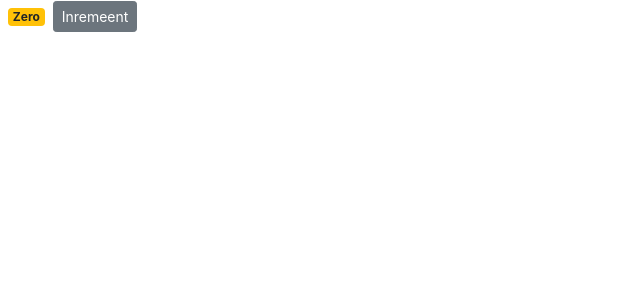
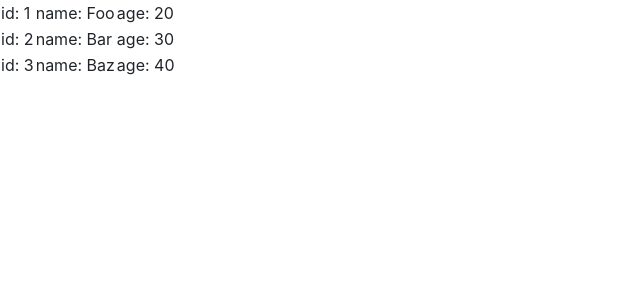
Before and after one commit to mjahanseir/counter, a React (Create React App) app: page / in a window 1280 px wide. Shown: the top 300 px of the page, without its empty margins (0-640 px from the left). Built offline with nearby package versions, Linux system fonts and the light colour scheme.

Commit message:
some props and cost App added

```diff
--- a/src/App.js
+++ b/src/App.js
@@ -1,10 +1,34 @@
-import React, { Component } from "react";
+import React, { useState } from "react";
 import Counter from "./components/counter";
 
-class App extends Component {
-  render() {
-    return <Counter />;
-  }
-}
+// class App extends Component {
+//   render() {
+//return <Counter />;
+// }
 
+const App = () => {
+  const [data] = useState([
+    { id: 1, name: "Foo", age: "20" },
+    { id: 2, name: "Bar", age: "30" },
+    { id: 3, name: "Baz", age: "40" },
+  ]);
+  return (
+    <table>
+      <tbody>
+        {data.map((person, i) => (
+          <TableRow key={i} tableData={person} />
+        ))}
+      </tbody>
+    </table>
+  );
+};
+const TableRow = ({ key, tableData }) => {
+  return (
+    <tr>
+      <td>id: {tableData.id}</td>
+      <td>name: {tableData.name}</td>
+      <td>age: {tableData.age}</td>
+    </tr>
+  );
+};
 export default App;
--- a/src/components/counter.jsx
+++ b/src/components/counter.jsx
@@ -2,27 +2,24 @@ import React, { Component } from "react";
 
 class Counter extends Component {
   state = {
-    count: 0,
-  }
-
-  handleIncrement = pr => {
-    console.log(pr);
+    count: 0
+  };
+  handleIncrement = () => {
     this.setState({ count: this.state.count + 1 });
   };
 
   render() {
     return (
       <div>
-        <span className={this.getBadgeClasses()}> {this.formatCount()}</span>
+        <span className={this.getBadgeClasses()}>{this.formatCount()}</span>
         <button
-          onClick={() => this.handleIncrement(pr)}
+          onClick={this.handleIncrement}
           className="btn btn-secondary btn-sm"
         >
-          Inremeent
+          Increment
         </button>
       </div>
-
-    )
+    );
   }
   getBadgeClasses() {
     let classes = "badge m-2 badge-";
--- a/src/index.js
+++ b/src/index.js
@@ -6,4 +6,5 @@ import registerServiceWorker from "./registerServiceWorker";
 import "bootstrap/dist/css/bootstrap.css";
 
 ReactDOM.render(<App />, document.getElementById("root"));
+
 registerServiceWorker();
```
